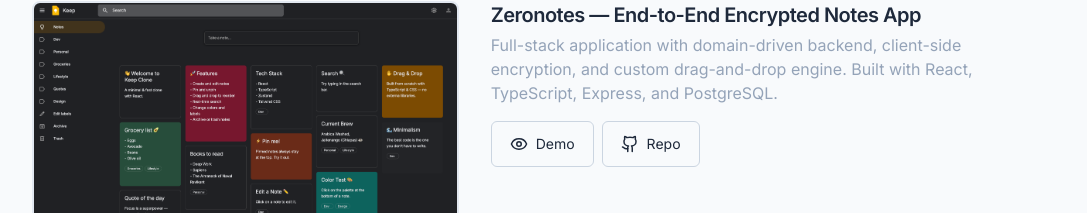
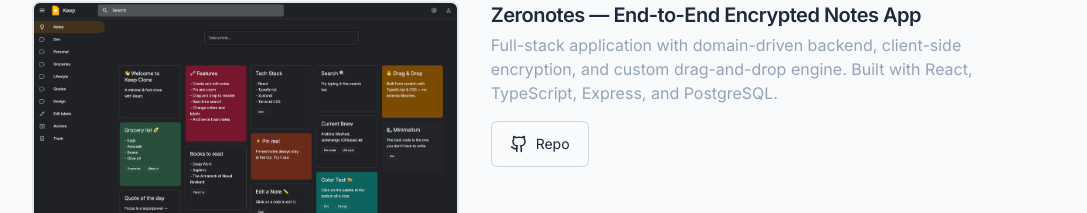
Before and after one commit to amadeuio/portfolio, a React (Vite) app: page / in a window 1280 px wide. Shown: the part 739-952 px from the top of the page, without its empty margins (96-1183 px from the left). Built offline with nearby package versions, Linux system fonts and the light colour scheme.

Commit message:
feat: temporarily hide demo button from projects

```diff
--- a/src/components/ProjectCard.tsx
+++ b/src/components/ProjectCard.tsx
@@ -30,9 +30,9 @@
         <Paragraph level={2}>{description}</Paragraph>
       </div>
       <div className="flex gap-x-2">
-        <Link href={demo}>
+        {/* <Link href={demo}>
           <ProjectButton label="Demo" />
-        </Link>
+        </Link> */}
         <Link href={repo}>
           <ProjectButton label="Repo" />
         </Link>
```
